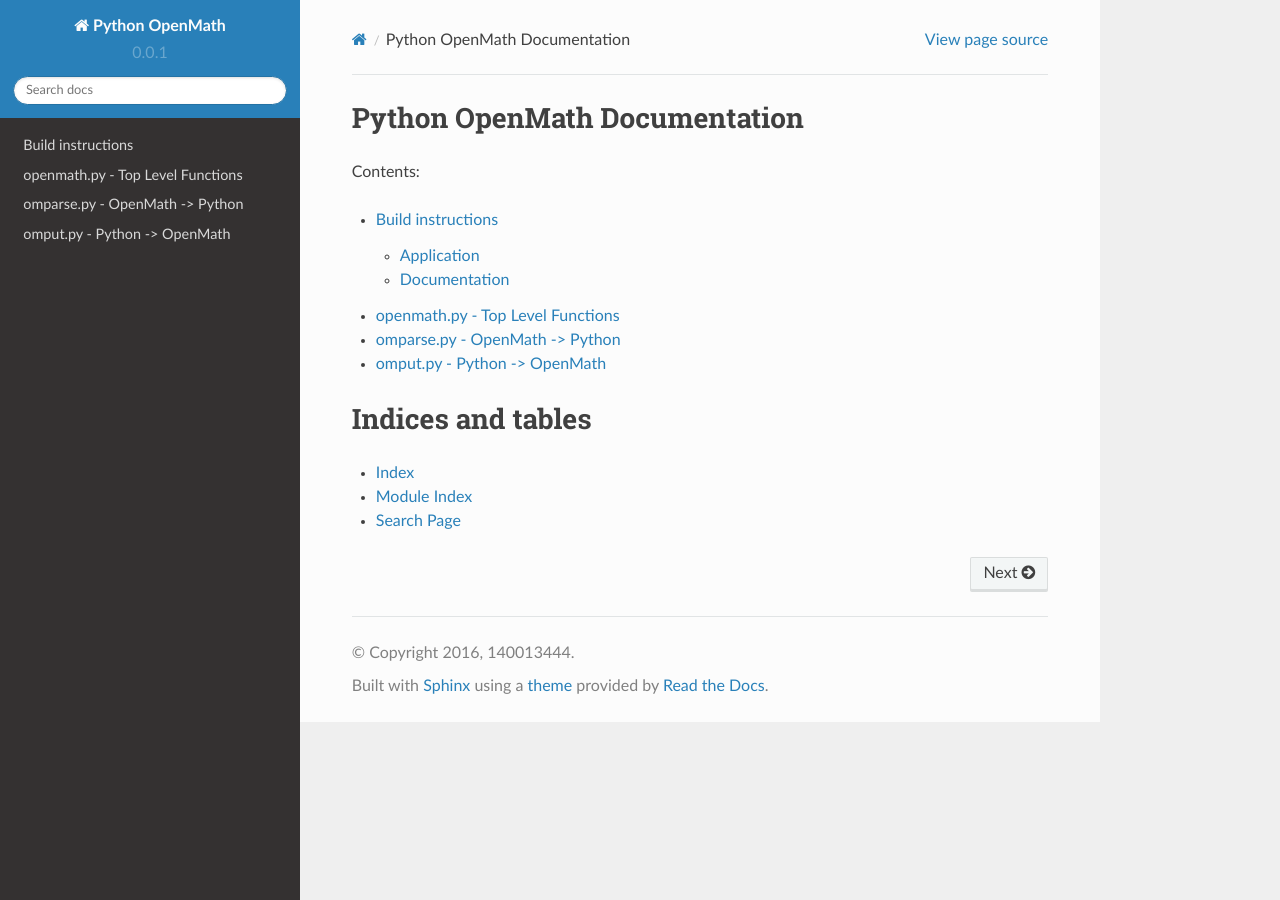
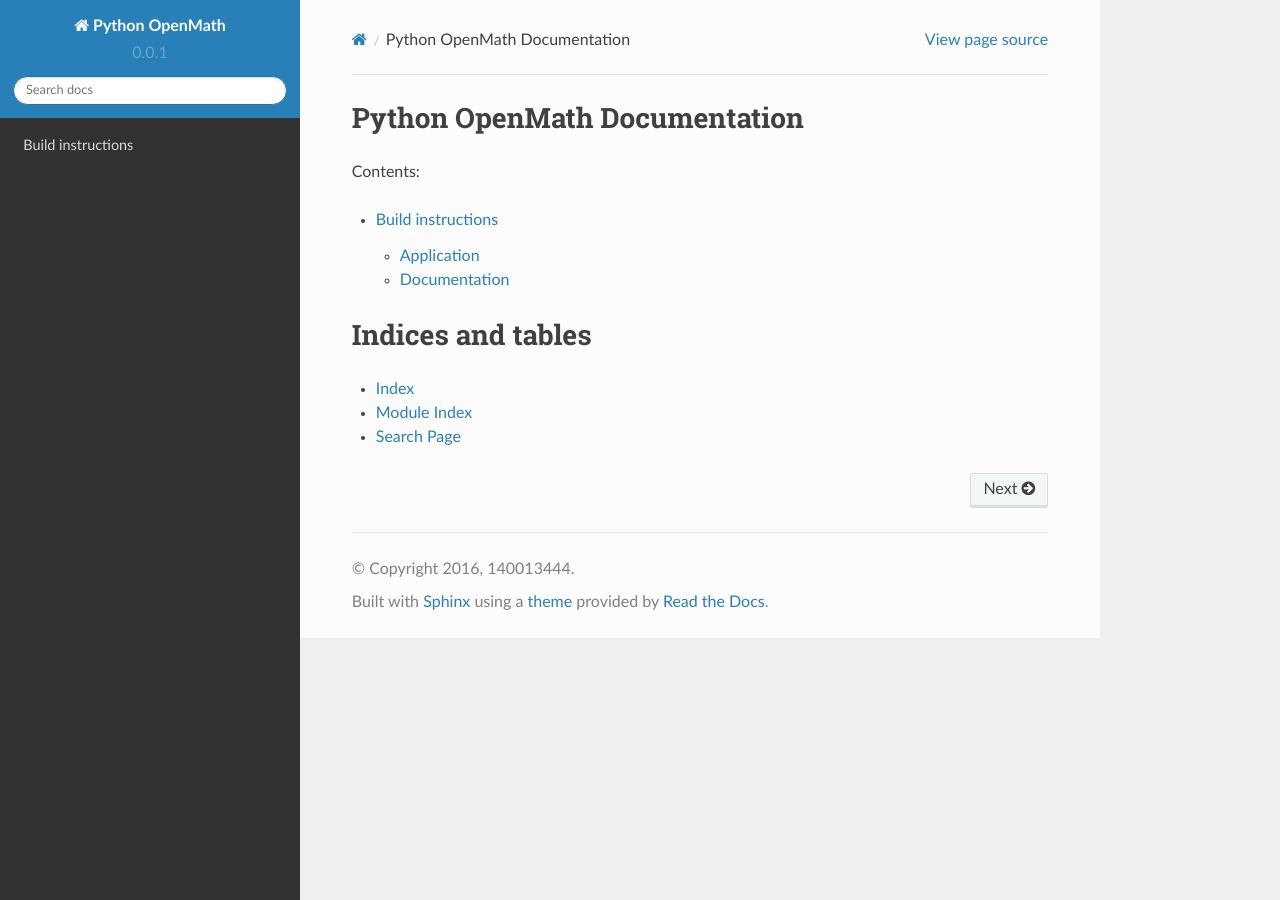
Before and after one commit to jac32/PythonOpenMath, a Sphinx documentation site: the page built from Code/Docs/source/index.rst, in a window 1280 px wide. Built offline with Sphinx 7.4.7 and the Read the Docs theme 2.0.0, drawn with Linux system fonts in a browser that asks for light colours.

Commit message:
Changed documentation code page format

```diff
--- a/Code/Docs/source/code.rst
+++ b/Code/Docs/source/code.rst
@@ -1,17 +1,8 @@
-openmath.py - Top Level Functions
-==============================================
-
 .. automodule:: openmath
 		:members:
-
-omparse.py - OpenMath -> Python
-==============================================
 
 .. automodule:: omparse
 		:members:
 
-omput.py - Python -> OpenMath
-==============================================
-
 .. automodule:: omput
 		:members:
```
